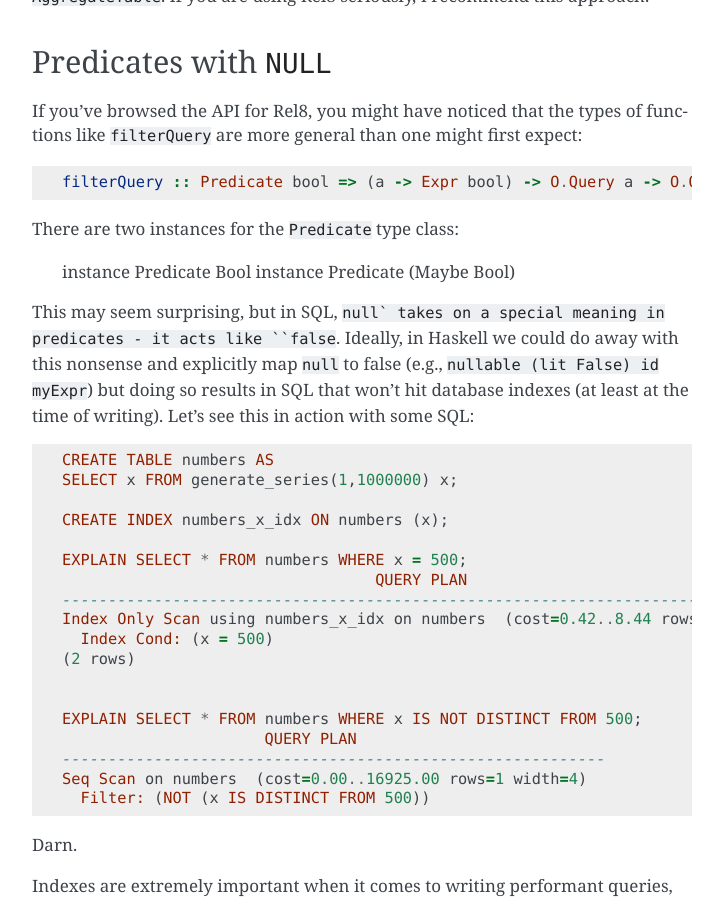
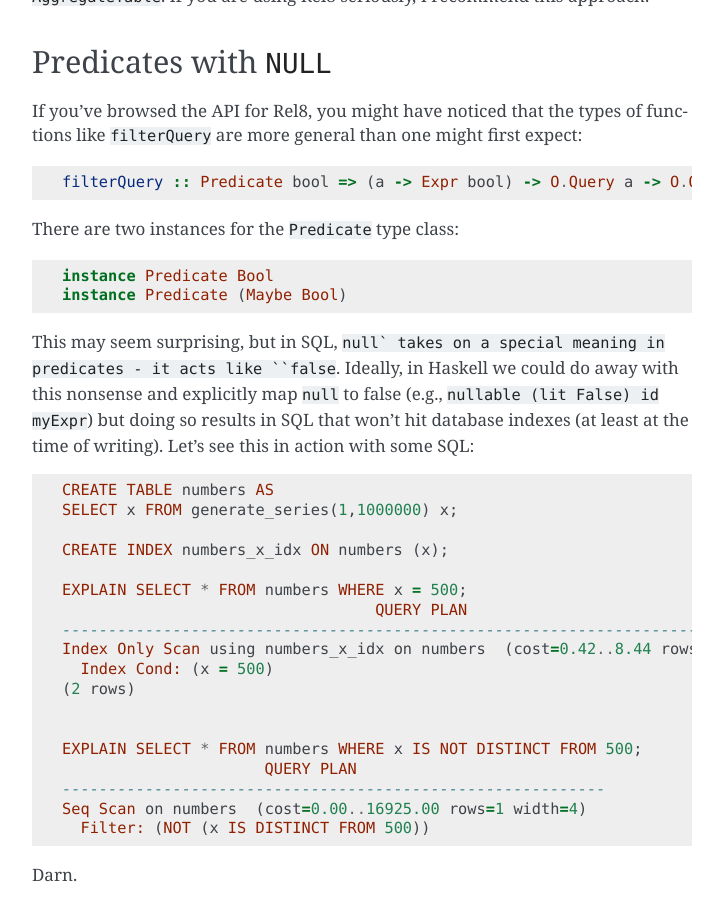
Before and after one commit to circuithub/rel8, a Sphinx documentation site: the page built from docs/concepts.rst, in a window 1280 px wide and 900 px high, scrolled down 1786 px. Shown: the whole window, without its empty margins (388-1111 px from the left). Built offline with Sphinx 7.4.7, drawn with Linux system fonts in a browser that asks for light colours.

```diff
--- a/docs/concepts.rst
+++ b/docs/concepts.rst
@@ -74,7 +74,6 @@ In :doc:`tutorial` we used instances like ``instance Table (Part Expr) (Part
 QueryResult)``. It's actually possible to get *even more* type inference using
 the following variation::
 
-
   instance (expr ~ Expr, queryResult ~ QueryResult) =>
            Table (Part expr) (Part queryResult)
 
@@ -91,7 +90,7 @@ functions like ``filterQuery`` are more general than one might first expect::
 
   filterQuery :: Predicate bool => (a -> Expr bool) -> O.Query a -> O.Query a
 
-There are two instances for the ``Predicate`` type class:
+There are two instances for the ``Predicate`` type class::
 
   instance Predicate Bool
   instance Predicate (Maybe Bool)
```
